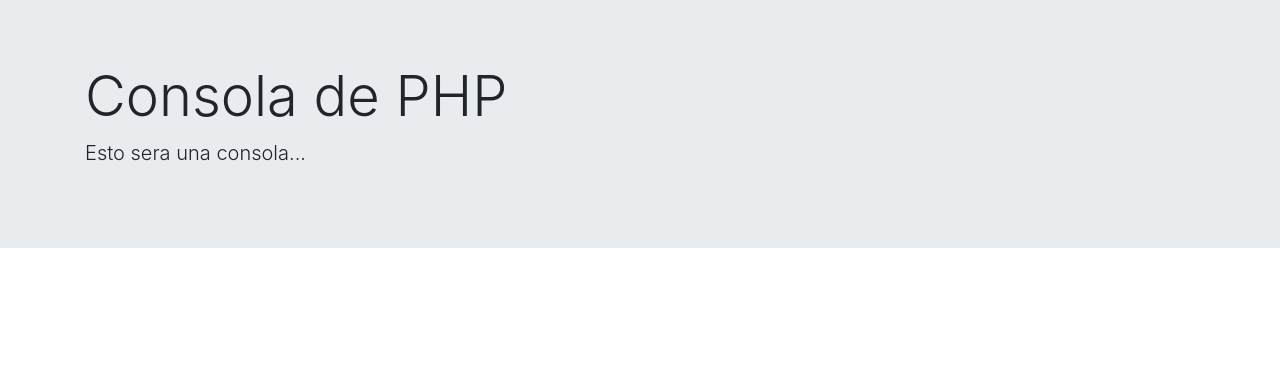
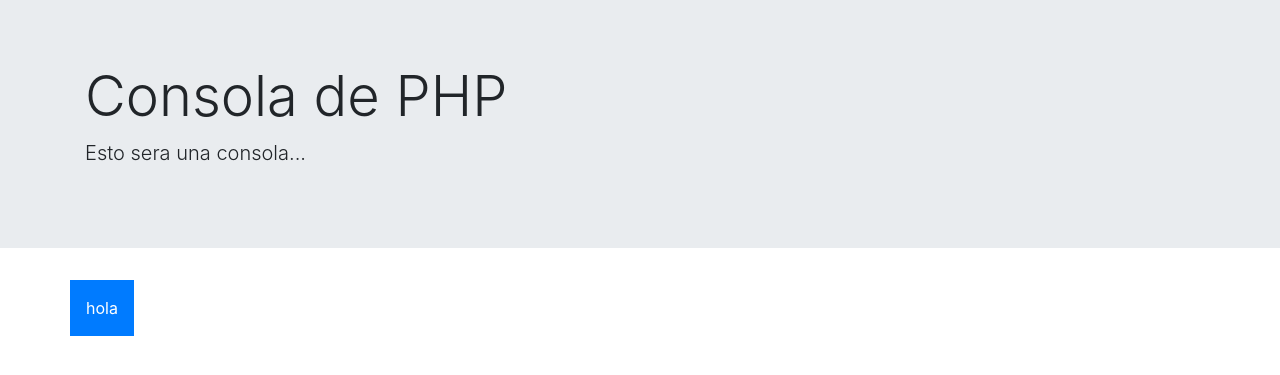
Before and after one commit to Y9ISON/PhpLaravel, a PHP site: page / in a window 1280 px wide. Shown: the part 57-432 px from the top of the page. Run offline with PHP 8.4, Linux system fonts and the light colour scheme.

Commit message:
Se modifico Index(html) por index(php)

```diff
--- a/index.html
+++ b/index.php
@@ -24,7 +24,15 @@
     </div>
 
     <div class="container">
-      <div class="row"></div>
+      <div class="row">
+        <div class="p-3 mb-2 bg-primary text-white">
+          <?php
+
+            echo "hola";
+
+            ?>
+        </div>
+      </div>
     </div>
 
     <script
```
